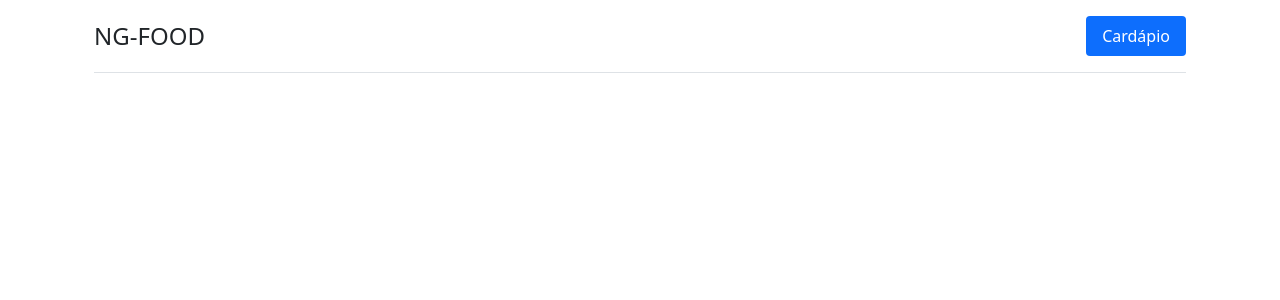
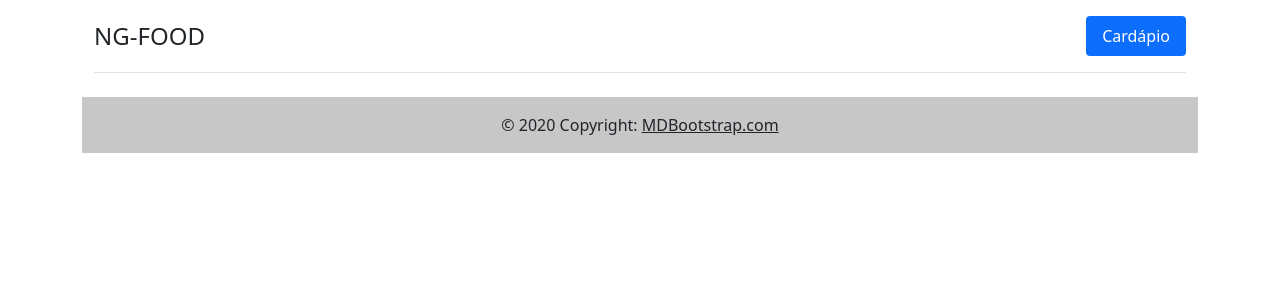
Before and after one commit to Elias0198es/dev-in-house, an Angular app in the folder M1S08/ng-food/: page / in a window 1280 px wide. Shown: the top 300 px of the page. Built offline with nearby package versions, Linux system fonts and the light colour scheme.

Commit message:
Add footer

```diff
--- a/M1S08/ng-food/src/app/app.component.html
+++ b/M1S08/ng-food/src/app/app.component.html
@@ -11,3 +11,15 @@
       </ul>
     </header>
   </div>
+
+
+
+
+
+
+  <footer class="bg-light text-center text-lg-start">
+    <div class="text-center p-3" style="background-color: rgba(0, 0, 0, 0.2);">
+      © 2020 Copyright:
+      <a class="text-dark" href="https://mdbootstrap.com/">MDBootstrap.com</a>
+    </div>
+  </footer>
```
